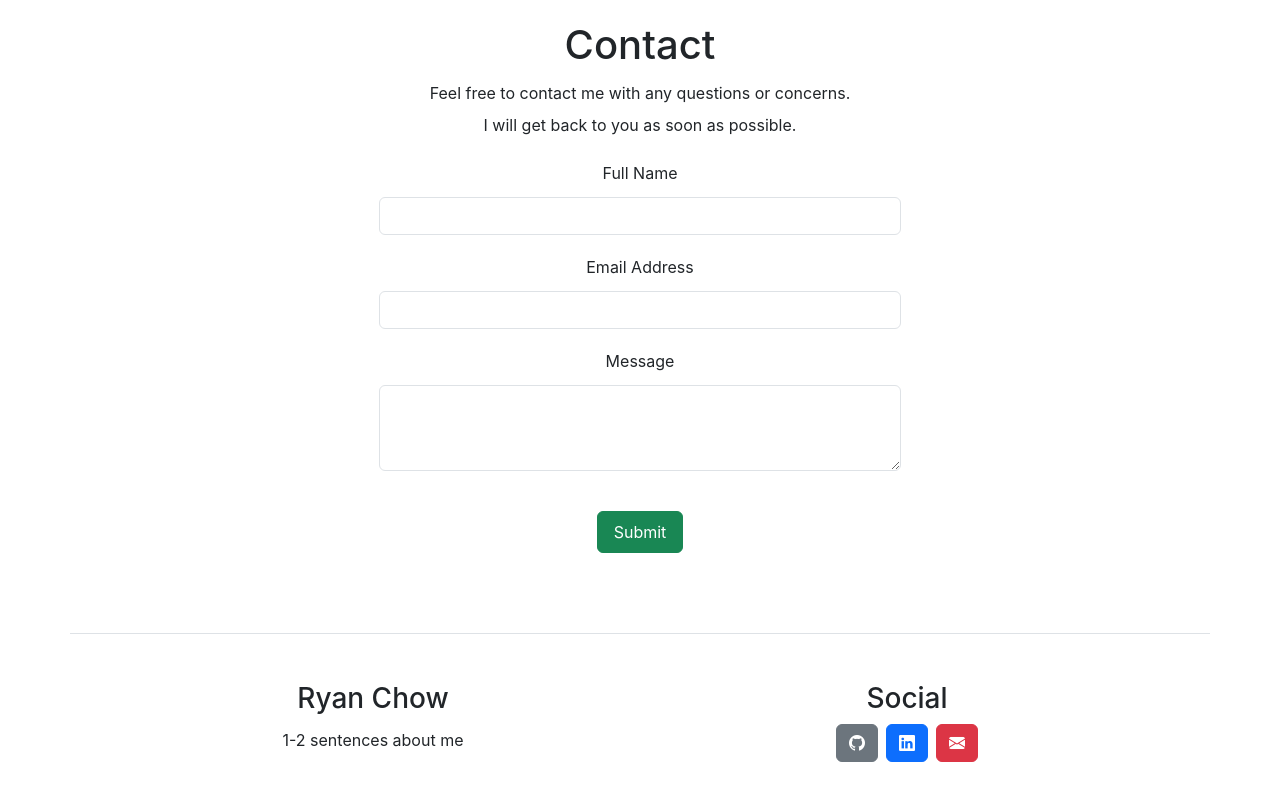
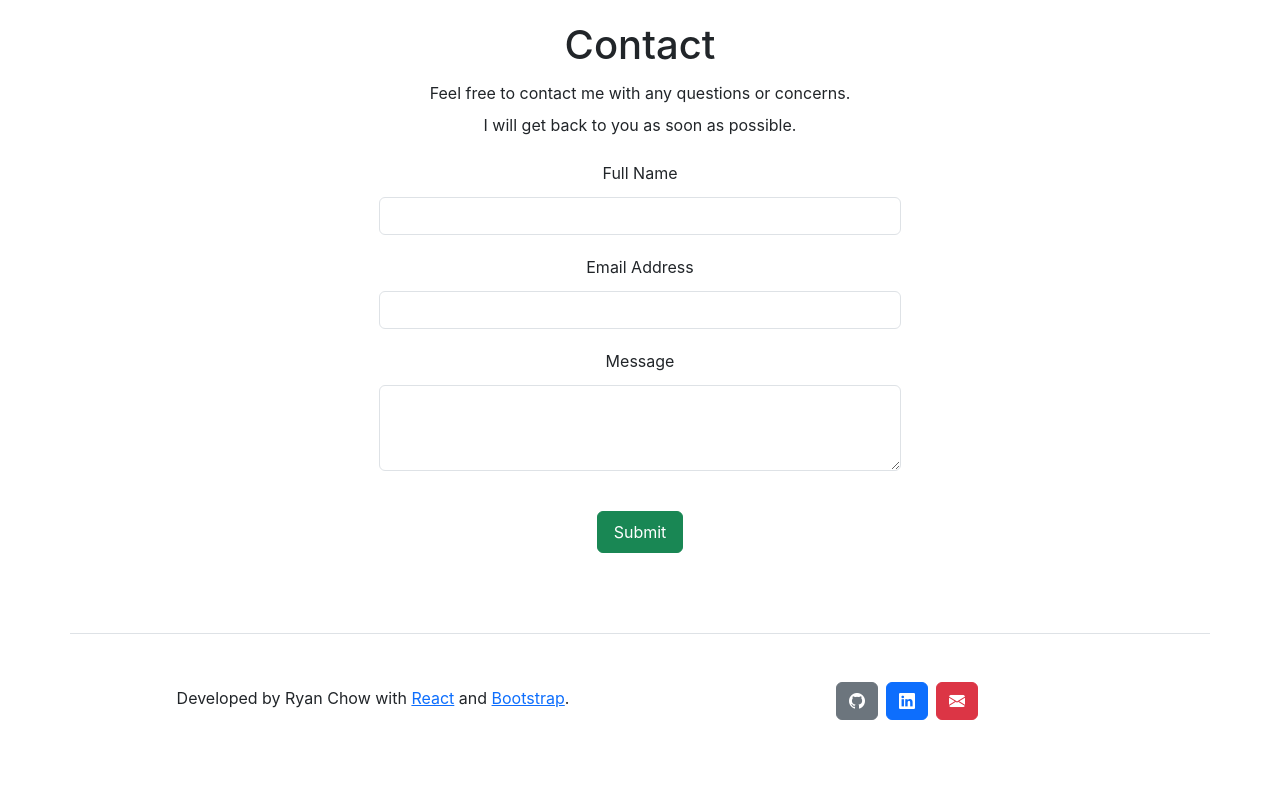
Before and after one commit to ryanchowdev/ryanchowdev-portfolio, a React (Create React App) app: page / in a window 1280 px wide. Shown: the part 3770-4570 px from the top of the page. After the commit the page ends 4548 px from the top, so only its background shows below. Built offline with nearby package versions, Linux system fonts and the light colour scheme.

Commit message:
Various UI adjustments

```diff
--- a/src/components/Footer.js
+++ b/src/components/Footer.js
@@ -2,16 +2,15 @@ function Footer () {
     return (
         <footer>
             {/* TODO edit description
-            removed container-fluid for container */}
+            removed container-fluid for container
+            maybe just make this section smaller? */}
             <div className="container p-5 text-center lh-lg" id="footer">
                 <div className="row">
+                    {/* TODO work in progress */}
                     <div className="col">
-                        <h3>Ryan Chow</h3>
-                        <p>1-2 sentences about me</p>
+                        <p>Developed by Ryan Chow with <a href="https://react.dev/">React</a> and <a href="https://getbootstrap.com/">Bootstrap</a>.</p>
                     </div>
                     <div className="col">
-                        <h3>Social</h3>
-                        {/* TODO work in progress */}
                         <ul className="nav justify-content-center gap-2">
                             <li className="nav-item">
                                 <a href="https://github.com/ryanchowdev" target="_blank" rel="noopener noreferrer" className="btn btn-large btn-secondary"><i className="bi bi-github"></i></a>
--- a/src/components/Projects.js
+++ b/src/components/Projects.js
@@ -168,9 +168,9 @@ function Projects () {
                     </div>
                   </div>
                 </div>
-                {/* Modal */}
+                {/* TODO Modal - use xl, try lg? */}
                 <div className="modal fade" id={modalId({project})} tabIndex="-1" aria-labelledby="modalLabel" aria-hidden="true">
-                  <div className="modal-dialog">
+                  <div className="modal-dialog modal-xl">
                     <div className="modal-content">
                       <div className="modal-header">
                         <h1 className="modal-title fs-5" id="modalLabel">{project.title}</h1>
@@ -181,7 +181,7 @@ function Projects () {
                         {/* TODO put large image here */}
                         <img loading="lazy" src={project.coverImg} className="w-100" alt={project.title} />
                         {/* TODO display technologies used, maybe with small boxes next to each other */}
-                        <ul className="list-group list-group-horizontal justify-content-center">
+                        {/* <ul className="list-group list-group-horizontal justify-content-center mt-4 mb-1">
                           {
                             project.technologies.map((technology, index) =>
                               <React.Fragment key={index}>
@@ -189,7 +189,19 @@ function Projects () {
                               </React.Fragment>
                             )
                           }
-                        </ul>
+                        </ul> */}
+                        {/* TODO use boxes instead of horizontal list? */}
+                        {
+                          project.technologies.map((technology, index) =>
+                            <div className="d-inline-flex mt-4 mb-1 p-1">
+                              <button type="button" className="btn btn-outline-primary" style={{pointerEvents: "none"}}>
+                                <React.Fragment key={index}>
+                                  {technology}
+                                </React.Fragment>
+                              </button>
+                            </div>
+                          )
+                        }
                         {/* project description */}
                         <ul className="list-group list-group-flush text-start">
                           {
```
